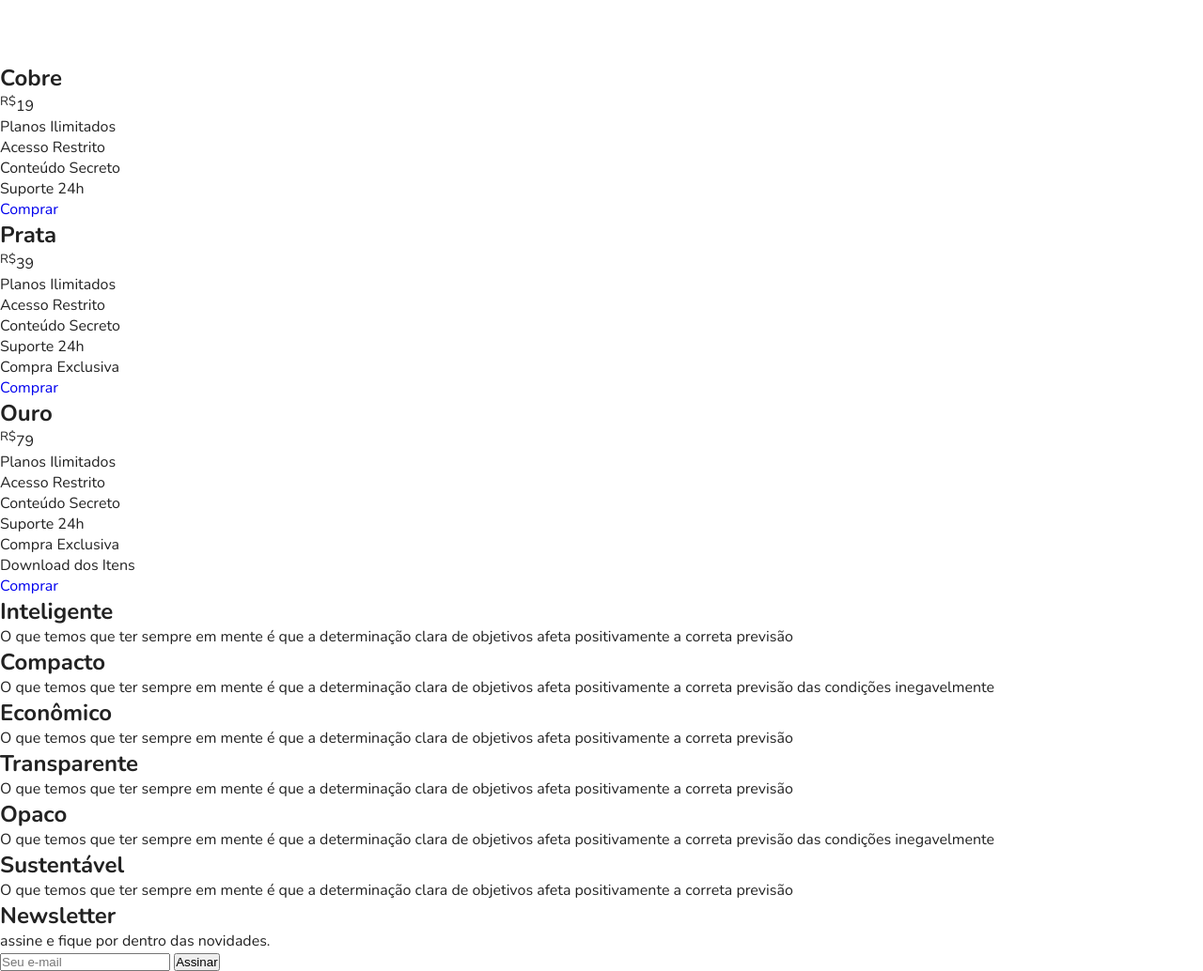
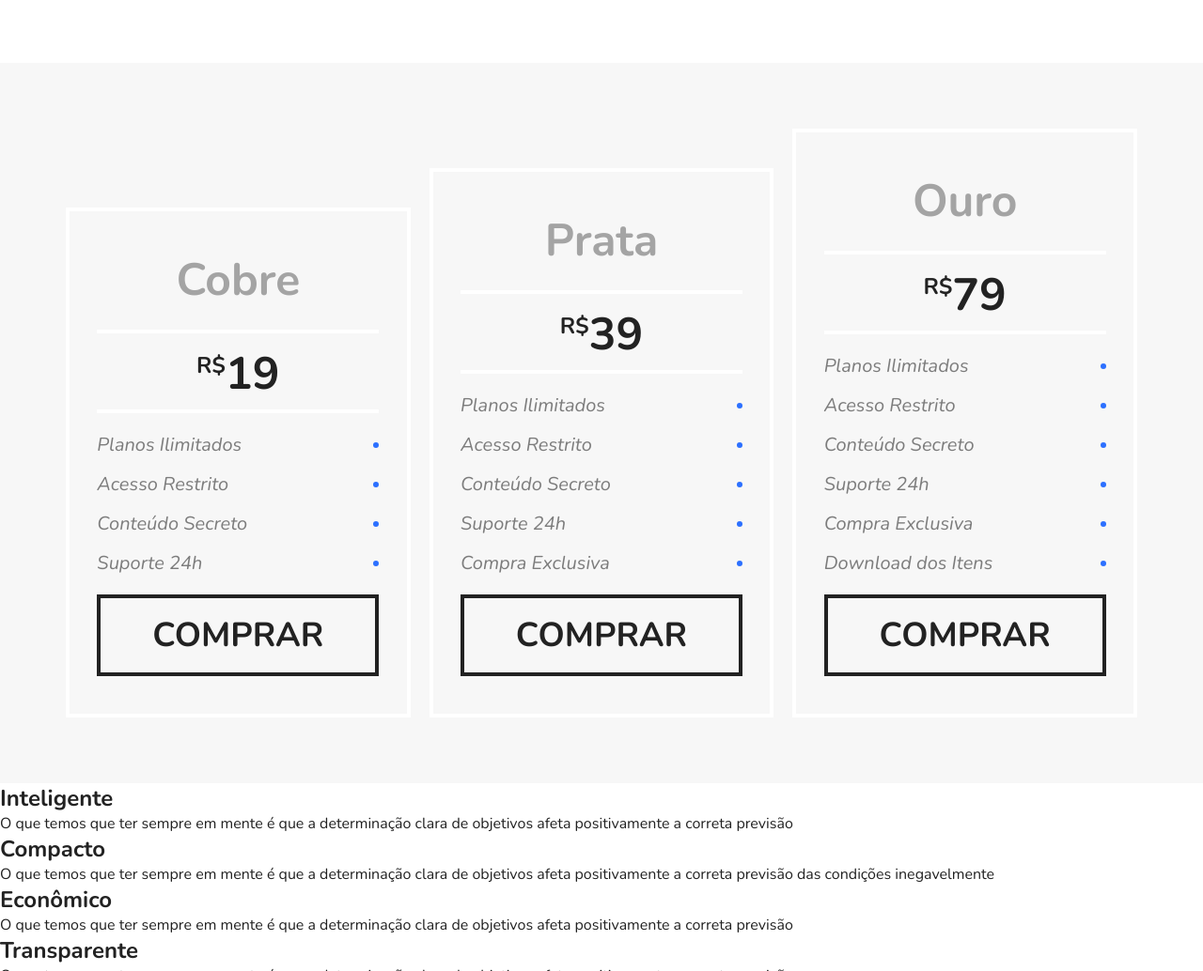
Before and after one commit to kauelima21/flex-blog, a plain HTML site: page index.html in a window 1280 px wide. Shown: the part 1754-2788 px from the top of the page at 94% size. Drawn offline with nearby package versions, Linux system fonts and the light colour scheme.

Commit message:
preços terminado

```diff
--- a/css/styles.css
+++ b/css/styles.css
@@ -4,6 +4,10 @@
     margin: 0;
     padding: 0;
     box-sizing: border-box;
+}
+
+html {
+    scroll-behavior: smooth;
 }
 
 body {
@@ -173,3 +177,100 @@ img {
 .blue {
     border-top: 8px solid #66d9eb;
 }
+
+/* Preco */
+
+.preco {
+    background: #f7f7f7;
+    padding: 60px;
+    display: flex;
+    flex-wrap: wrap;
+    align-items: flex-end;
+}
+
+.preco-item {
+    flex: 1;
+    border: 4px solid #fff;
+    padding: 20px;
+    margin: 10px;
+}
+
+.preco-item h2 {
+    font-size: 3em;
+    color: #a4a4a4;
+    text-align: center;
+    margin-top: 20px;
+}
+
+.preco-item span {
+    max-width: 300px;
+    margin: 20px auto;
+    display: block;
+    font-size: 3em;
+    text-align: center;
+    font-weight: bold;
+    padding: 10px 0 5px 0;
+    border-top: 4px solid #fff;
+    border-bottom: 4px solid #fff;
+}
+
+.preco-item sup {
+    font-size: 1.5rem;
+}
+
+.preco-item ul {
+    max-width: 300px;
+    margin: 20px auto;
+    font-size: 1.25em;
+    font-style: italic;
+    color: #7c7c7c;
+}
+
+.preco-item li {
+    display: flex;
+    justify-content: space-between;
+    align-items: center;
+    margin-bottom: 15px;
+}
+
+.preco-item li:after {
+    content: '';
+    display: block;
+    width: 6px;
+    height: 6px;
+    background: #2c70ff;
+    border-radius: 50%;
+}
+
+.preco-item a {
+    max-width: 300px;
+    display: block;
+    margin: 20px auto;
+    border: 4px solid;
+    color: #222222;
+    text-transform: uppercase;
+    font-weight: bold;
+    font-size: 2.25em;
+    padding: 15px 0;
+    text-align: center;
+    transition: .3s;
+}
+
+.preco-item a:hover {
+    background: #222222;
+    color: #fff;
+}
+
+@media (max-width: 800px) {
+    .preco {
+        padding-left: 10px;
+        padding-right: 10px;
+    }
+
+    .preco .preco-item:nth-child(3) {
+        order: -2;
+    }
+    .preco .preco-item:nth-child(2) {
+        order: -1;
+    }
+}
```
